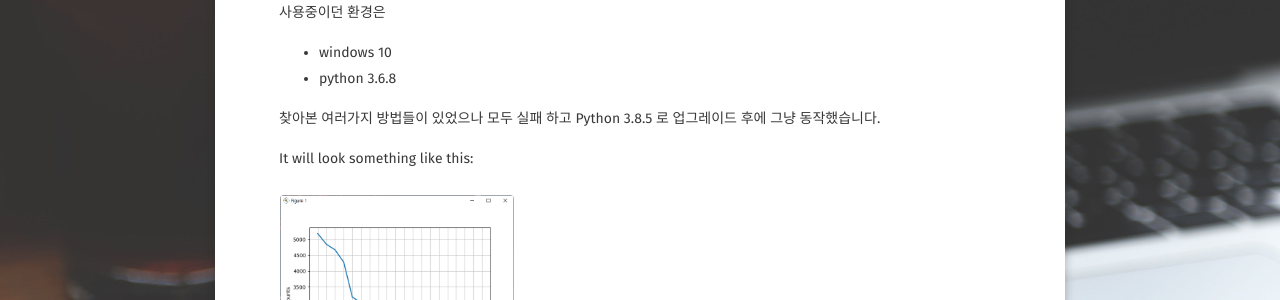
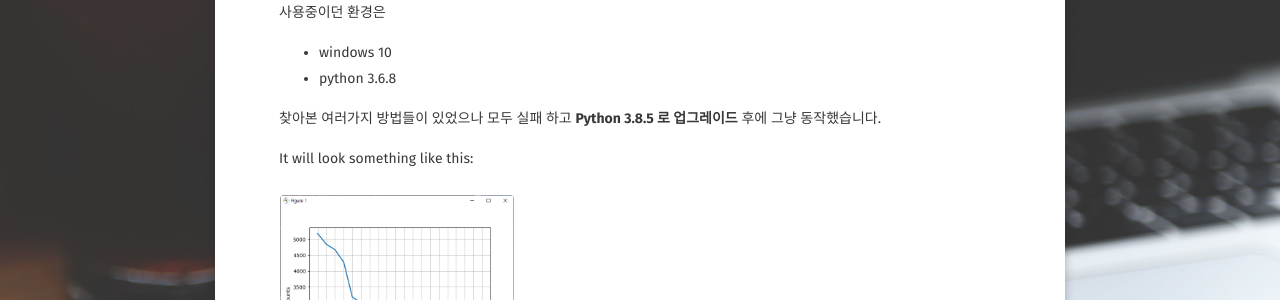
Before and after one commit to likewind7/likewind7.github.io, a Jekyll site: the page built from _posts/2020-08-18-NLTK-test.md, in a window 1280 px wide and 900 px high, scrolled down 990 px. Shown: the part 150-450 px from the top of the window. Built offline with Jekyll 4.4.1, drawn with Linux system fonts in a browser that asks for light colours; some web fonts are replaced.

```diff
--- a/_posts/2020-08-18-NLTK-test.md
+++ b/_posts/2020-08-18-NLTK-test.md
@@ -50,7 +50,7 @@ ImportError: DLL load failed: 지정된 모듈을 찾을 수 없습니다.
 - windows 10
 - python 3.6.8
 
-찾아본 여러가지 방법들이 있었으나 모두 실패 하고 Python 3.8.5 로 업그레이드 후에 그냥 동작했습니다.
+찾아본 여러가지 방법들이 있었으나 모두 실패 하고 **Python 3.8.5 로 업그레이드** 후에 그냥 동작했습니다.
 
 It will look something like this:
 
```
